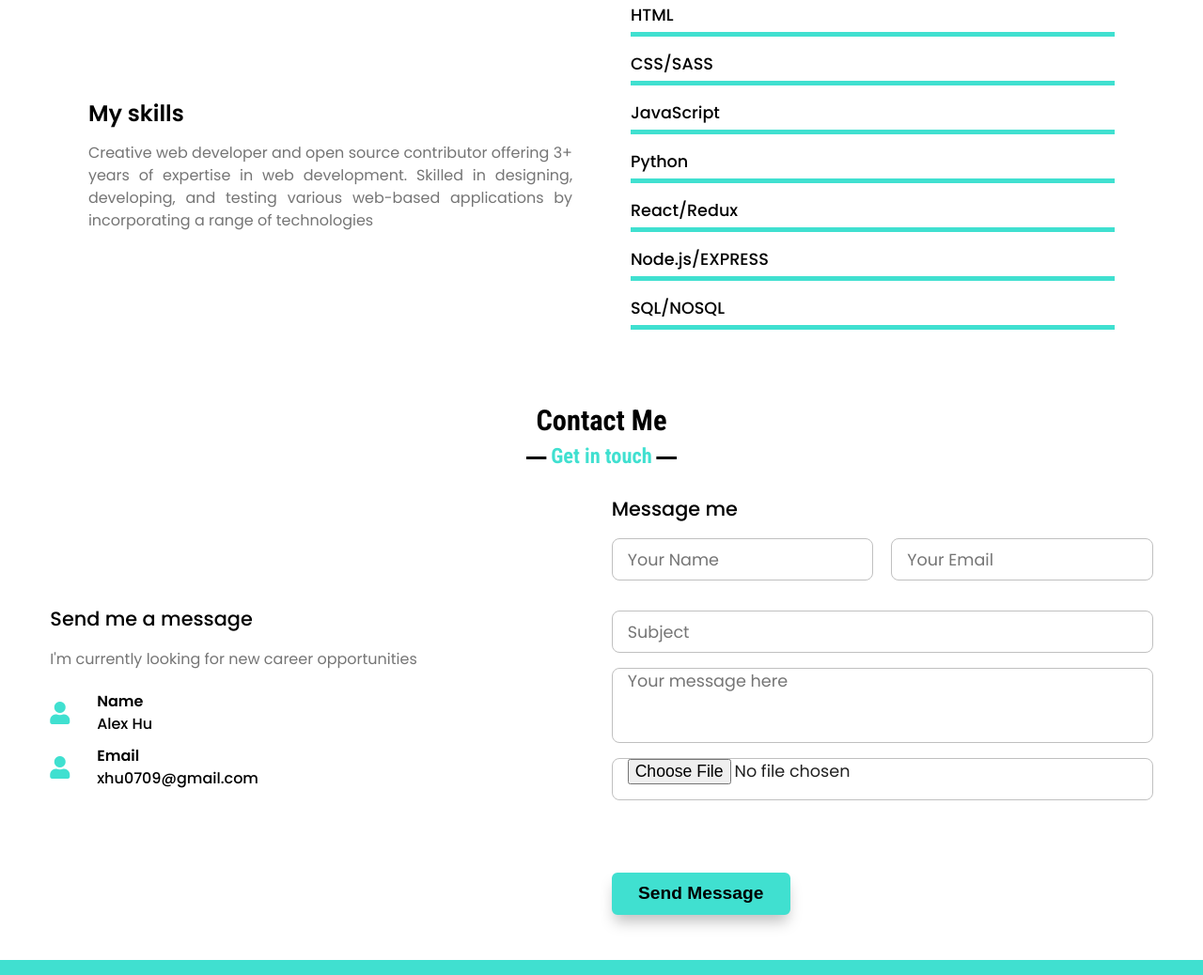
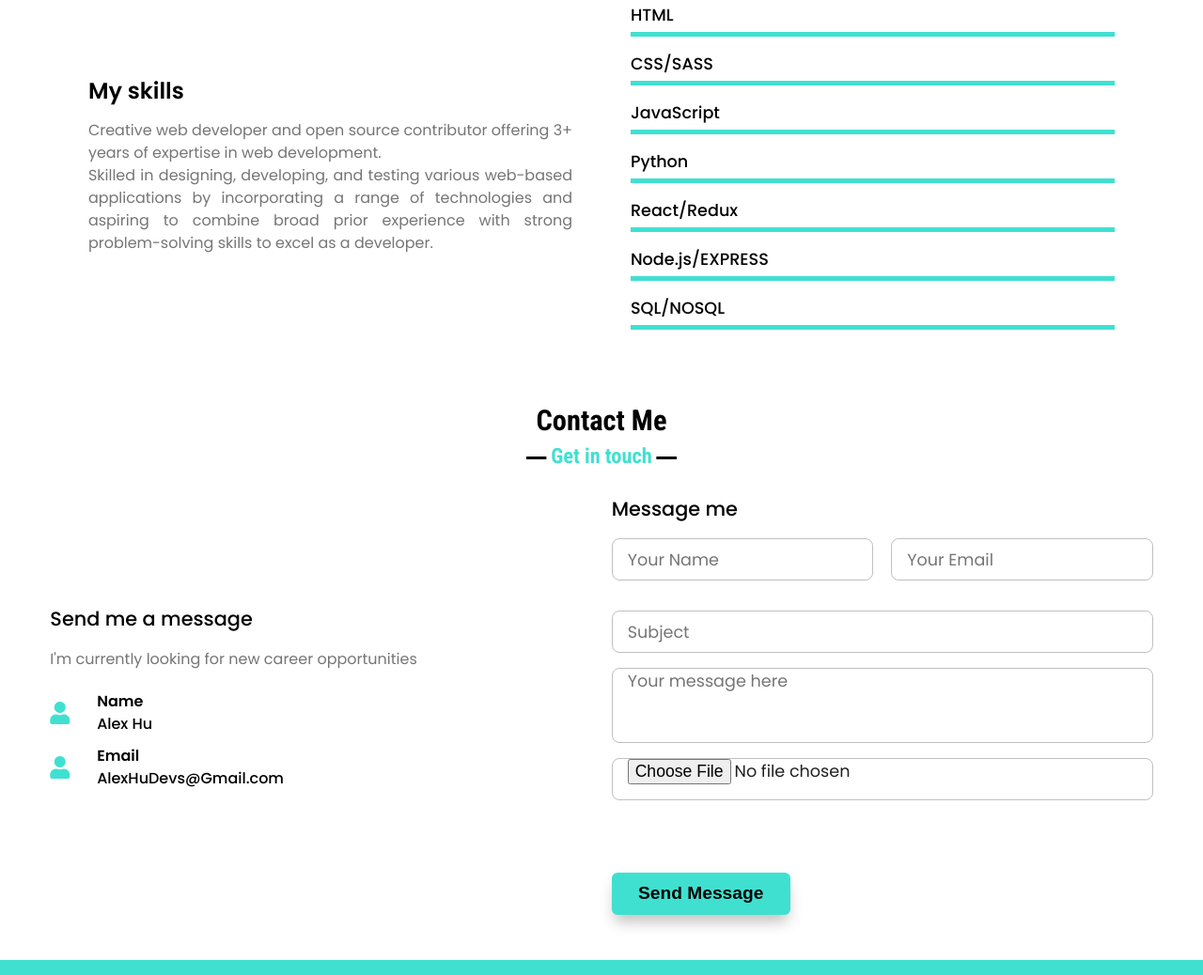
Before and after one commit to Alex-HuXD/simplefolio, a plain HTML site: page index.html in a window 1280 px wide. Shown: the part 2694-3732 px from the top of the page at 94% size. Drawn offline with nearby package versions, Linux system fonts and the light colour scheme; files whose address does not match are found by name.

Commit message:
updated contents to match profile

```diff
--- a/index.html
+++ b/index.html
@@ -106,7 +106,7 @@
 
               <p class='text-content'>I'm looking to expand my knowledge and experience in web development and included some of my recent projects on this website to demonstrate my skill. </p>
 
-              <a href="https://www.notion.so/alexdevhu/Alex-D-Hu-347f5aad9f4a471387db4b54f6495091" target="_blank">My Resume</a>
+              <a href="https://docs.google.com/document/d/1b970Np0W00jBReGIah12pn-r0kz-xgujCy-_9GjcWkk/edit?usp=sharing" target="_blank">My Resume</a>
             </div>
         </div>
       </section>
@@ -193,8 +193,10 @@
             <div class="column left">
               <div class="text">My skills</div>
               <p>Creative web developer and open source contributor offering 3+ years of expertise in web
-                development. Skilled in designing, developing, and testing various web-based applications by
-                incorporating a range of technologies
+                development. <br/>
+                Skilled in designing, developing, and testing various web-based applications by
+                incorporating a range of technologies and aspiring to combine broad prior experience with strong problem-solving skills to excel as a developer.
+
               </p>
 
             </div>
@@ -267,7 +269,7 @@
                   <i class="fas fa-user"></i>
                   <div class="info">
                     <div class="head">Email</div>
-                    <div class="sub-title">xhu0709@gmail.com</div>
+                    <div class="sub-title">AlexHuDevs@Gmail.com</div>
                   </div>
                 </div>
 
```
